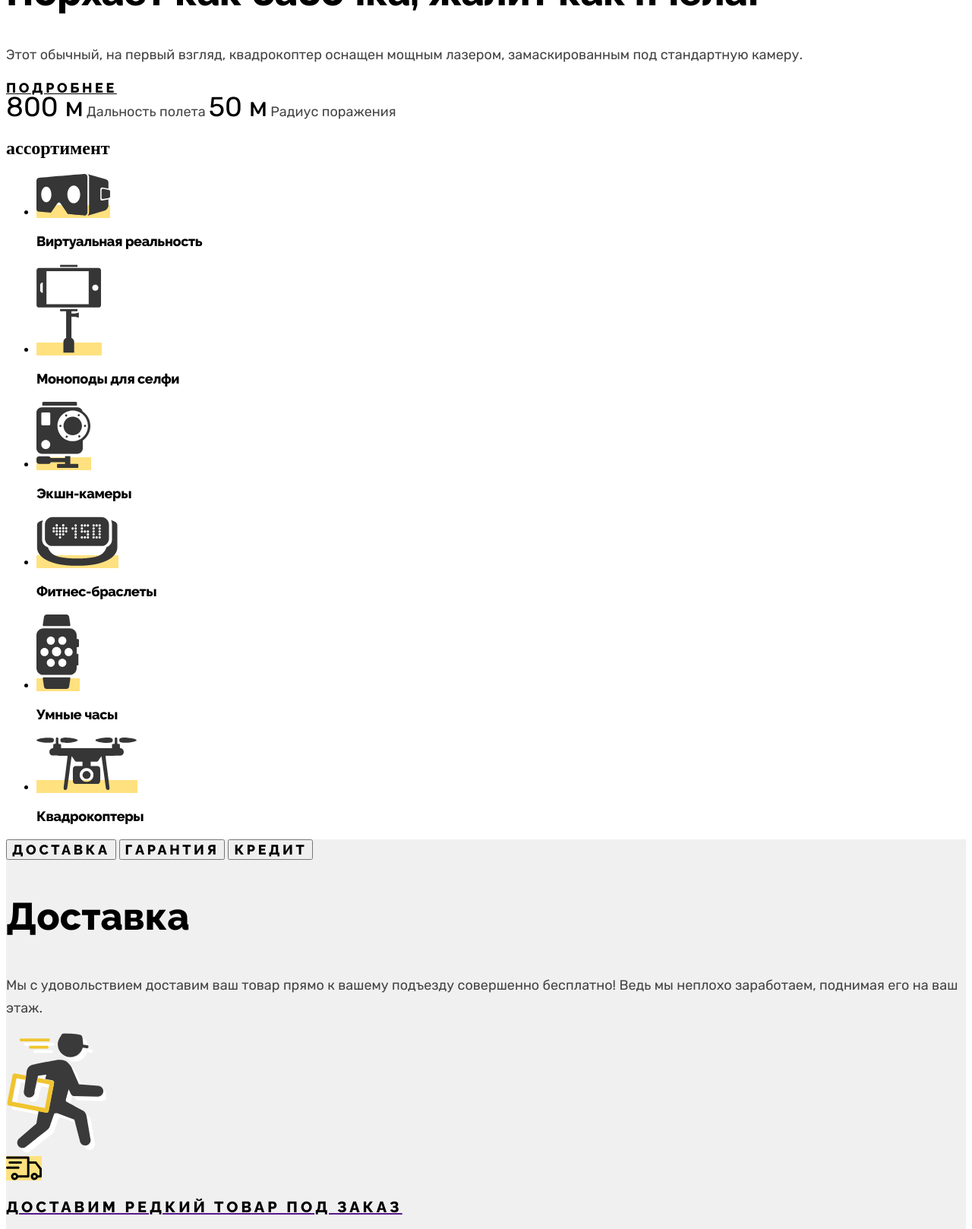
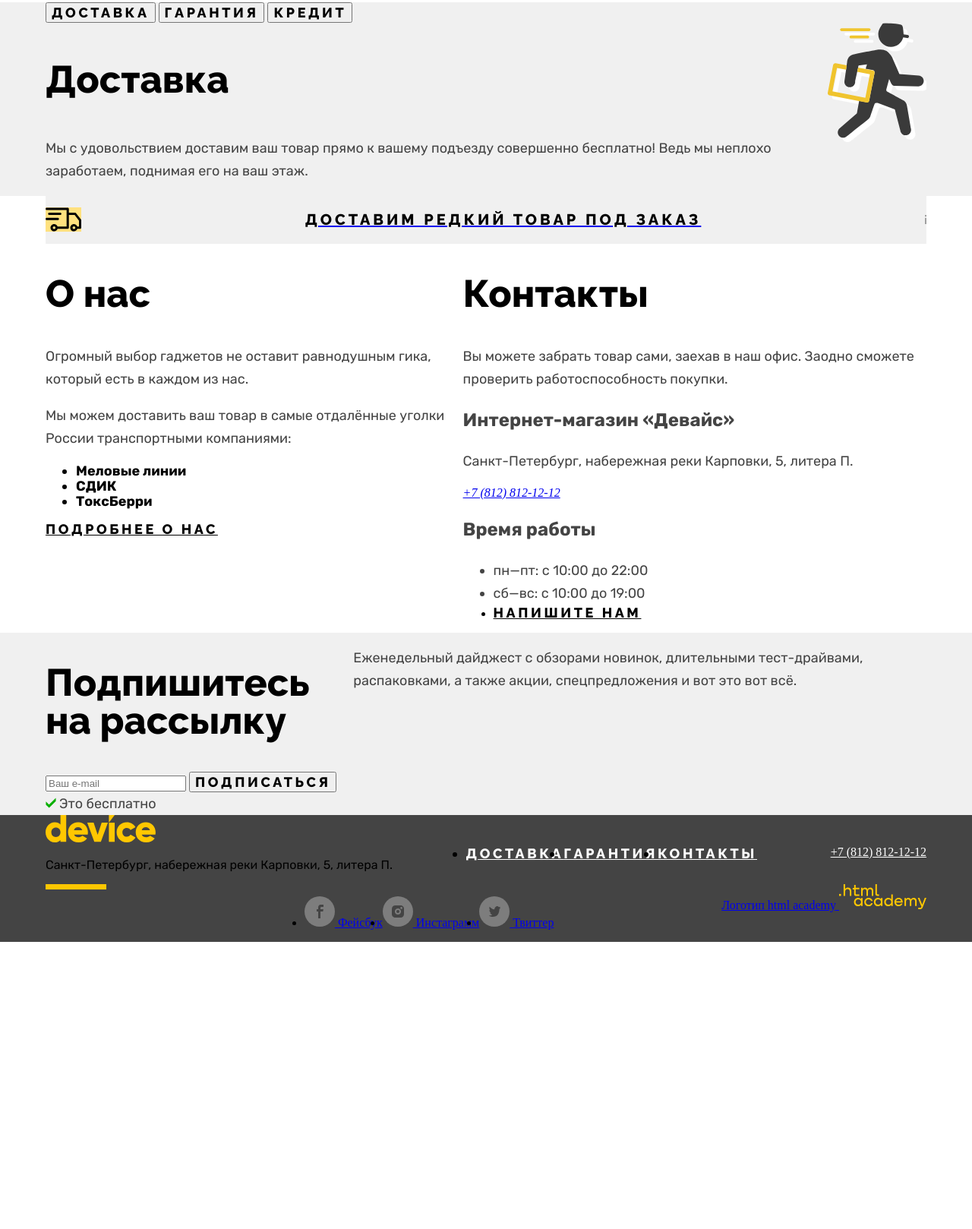
Before and after one commit to htmlacademy-htmlcss/1946503-device-33, a plain HTML site: page index.html in a window 1280 px wide. Shown: the part 1182-2800 px from the top of the page at 76% size. After the commit the page ends 2422 px from the top, so only its background shows below. Drawn offline with Linux system fonts and the light colour scheme.

Commit message:
Добавляет расположения блоков на флексах
4.15. Сетка страниц и крупных блоков на флексах

```diff
--- a/index.html
+++ b/index.html
@@ -9,6 +9,7 @@
 </head>
 <body>
   <header class="page-header">
+    <div class="page-container">
       <img src="images/logo-device.svg" width="145" height="36" alt="Логотип магазина device" class="header-logo">
     <h1 class="visually-hidden">Магазин девайсов</h1>
     <nav class="header-navigation">
@@ -44,9 +45,11 @@
       </ul>
     </nav>
     <img src="images/number-01.png" width="250" height="135" alt="Цифра 01">
+    </div>
   </header>
 
-  <main class="main-index">
+  <main class="main-container main-index">
+    <div class="page-container">
       <section class="device-slider">
         <button class="slider-button slider-prev" type="button">
           <span class="visually-hidden">Предыдущее фото</span>
@@ -64,15 +67,16 @@
             Этот обычный, на первый взгляд, квадрокоптер оснащен мощным лазером, замаскированным под стандартную камеру.
           </p>
           <a class="button device-more-info" href="#">Подробнее</a>
-      </div>
           <div class="device-parameters">
             <span class="distance">800 м</span>
             <span class="description">Дальность полета</span>
             <span class="distance">50 м</span>
             <span class="description">Радиус поражения</span>
           </div>
+        </div>
       </section>
-
+    </div>
+    <div class="page-container">
       <section class="assortment">
         <h2 class="visually-hidden">ассортимент</h2>
         <ul class="assortment-list">
@@ -127,32 +131,40 @@
         </ul>
 
       </section>
+    </div>
 
     <section class="services">
+      <div class="page-container">
         <div class="services-tab">
           <button class="button tab-links">Доставка</button>
           <button class="button tab-links">Гарантия</button>
           <button class="button tab-links">Кредит</button>
         </div>
         <div class="services-delivery">
+          <div class="about-delivery">
             <h3 class="title services-title">Доставка</h3>
-        <p class="description about-delivery">
+          <p class="description about-delivery-text">
             Мы с удовольствием доставим ваш товар прямо
             к вашему подъезду совершенно бесплатно! Ведь
             мы неплохо заработаем, поднимая его на ваш этаж.
           </p>
+          </div>
           <img src="images/delivery-courier.svg" width="133" height="158" alt="Логотип доставки" class="services-image">
+        </div>
       </div>
     </section>
 
     <aside class="delivery">
-      <a href="" class="delivery-link">
+      <div class="page-container">
+        <a href="#" class="delivery-link">
           <img src="images/delivery-icon.svg" width="47" height="32" alt="Логотип доставки" class="delivery-logo">
           <h3 class="delivery-title">Доставим редкий товар под заказ</h3>
           <img src="images/about-delivery.svg" width="2" height="12" alt="Логотип информации" class="delivery-info">
         </a>
+      </div>
     </aside>
 
+    <div class="page-container">
       <section class="feedback">
         <div class="about-us">
           <h2 class="title about-title">О нас</h2>
@@ -196,30 +208,38 @@
             </ul>
         </div>
       </section>
+    </div>
 
-    <section class="newsletter">
+    <section class="newsletter-section">
+      <div class="page-container">
+        <div class="newsletter">
           <h2 class="title newsletter-title">
             Подпишитесь на рассылку
           </h2>
           <p class="description">
             Еженедельный дайджест с обзорами новинок, длительными тест-драйвами, распаковками, а также акции, спецпредложения и вот это вот всё.
           </p>
+        </div>
+        <div class="newsletter-subscription">
           <form action="https://echo.htmlacademy.ru/" class="newsletter-form" method="post">
             <input class="field" type="email" placeholder="Ваш e-mail" name="newsletter-email">
             <button class="newsletter-button" type="submit">Подписаться</button>
           </form>
           <img src="images/green-arrow.svg" width="14" height="14" alt="Зеленая галочка">
           <span class="description">Это бесплатно</span>
+        </div>
+      </div>
     </section>
 
   </main>
 
   <footer class="page-footer">
+    <div class="page-container">
         <img src="images/logo-device-footer.svg" width="145" height="36" alt="Логотип магазина device" class="footer-logo">
+      <div class="footer-wrapper">
         <address class="contacts-address footer-contacts">
           <p class="footer-contacts-text">Санкт-Петербург, набережная реки Карповки, 5, литера П.</p>
         </address>
-    <img src="images/trait-footer.svg" width="80" height="7" alt="Желтая линия">
         <nav class="footer-navigation">
           <ul class="navigation-list">
             <li class="navigation-item">
@@ -234,7 +254,10 @@
           </ul>
         </nav>
         <a href="tel:78128121212" class="contacts-phone footer-phone">+7 (812) 812-12-12</a>
+      </div>
       <div class="footer-social">
+        <div class="footer-wrapper">
+          <img src="images/trait-footer.svg" width="80" height="7" alt="Желтая линия">
         <ul class="footer-social-list">
           <li class="footer-social-item">
             <a href="https://www.facebook.com/htmlacademy" class="social-link">
@@ -260,6 +283,8 @@
           <img src="images/htmlacademy-logo.svg" width="115" height="33" alt="Логотип html academy" class="academy-logo">
         </a>
         </div>
+      </div>
+    </div>
 
   </footer>
 
--- a/styles/styles.css
+++ b/styles/styles.css
@@ -1,6 +1,14 @@
+html {
+  height: 100%;
+}
+
 body {
+  margin: 0;
   background-color: #ffffff;
   color: #000000;
+  display: flex;
+  flex-direction: column;
+  min-height: 100%;
 }
 
 @font-face {
@@ -32,6 +40,24 @@ body {
   font-display: swap;
 }
 
+.main-container {
+  flex-grow: 1;
+}
+
+.page-header {
+  width: 1160px;
+  margin: 0 auto;
+}
+
+.page-container {
+  width: 1160px;
+  margin: 0 auto;
+}
+
+.device-slider {
+  display: flex;
+}
+
 .navigation-item button {
   font-family: "Rubik";
   font-style: normal;
@@ -48,6 +74,10 @@ body {
   line-height: 21px;
   letter-spacing: 0.2em;
   text-transform: uppercase;
+  display: flex;
+  justify-content: space-between;
+  margin: 0;
+  padding: 0;
 }
 
 .navigation-user {
@@ -57,6 +87,8 @@ body {
   font-size: 18px;
   line-height: 30px;
   color: #000000;
+  display: flex;
+  justify-content: space-between;
   }
 
 .title {
@@ -95,6 +127,7 @@ body {
   font-size: 36px;
   line-height: 30px;
   color: #000000;
+
 }
 
 .about-assortment {
@@ -179,6 +212,7 @@ body {
   font-size: 16px;
   line-height: 19px;
   color: #000000;
+  display: flex;
 }
 
 .filters-text {
@@ -285,6 +319,11 @@ body {
   background-color: #FFE17F;
 }
 
+.assortment-list {
+  display: flex;
+  justify-content: space-between;
+}
+
 .assortment-link {
   background-color: #FFE17F;
 }
@@ -293,8 +332,20 @@ body {
   background: #F0F0F0;
 }
 
+.services-delivery {
+  display: flex;
+}
+
 .delivery {
   background: #F0F0F0;
+  margin: 0 auto;
+  width: 1160px;
+}
+
+.delivery-link {
+  display: flex;
+  justify-content: space-between;
+  align-items: center;
 }
 
 .delivery-logo {
@@ -305,8 +356,22 @@ body {
   background: rgba(220, 220, 220, 0.5);
 }
 
+.newsletter-section {
+  background: #F0F0F0;
+  display: flex;
+}
+
+.footer-wrapper {
+  display: flex;
+  justify-content: space-between;
+}
+
+.footer-social-list {
+  display: flex;
+}
+
 .newsletter {
-  background: #F0F0F0;
+  display: flex;
 }
 
 .page-footer {
@@ -315,6 +380,7 @@ body {
 
 .catalog-products {
   background: #F0F0F0;
+  display: flex;
 }
 
 .product-list {
@@ -324,3 +390,15 @@ body {
 .pagination {
   background: #F0F0F0;
 }
+
+.feedback {
+  display: flex;
+}
+
+.products-wrapper {
+  width: 840px;
+}
+
+.pagination {
+  display: flex;
+}
```
Also changed, not shown: catalog.html (+17 -3 lines). Lines whose indentation alone changed are shown as unchanged.
